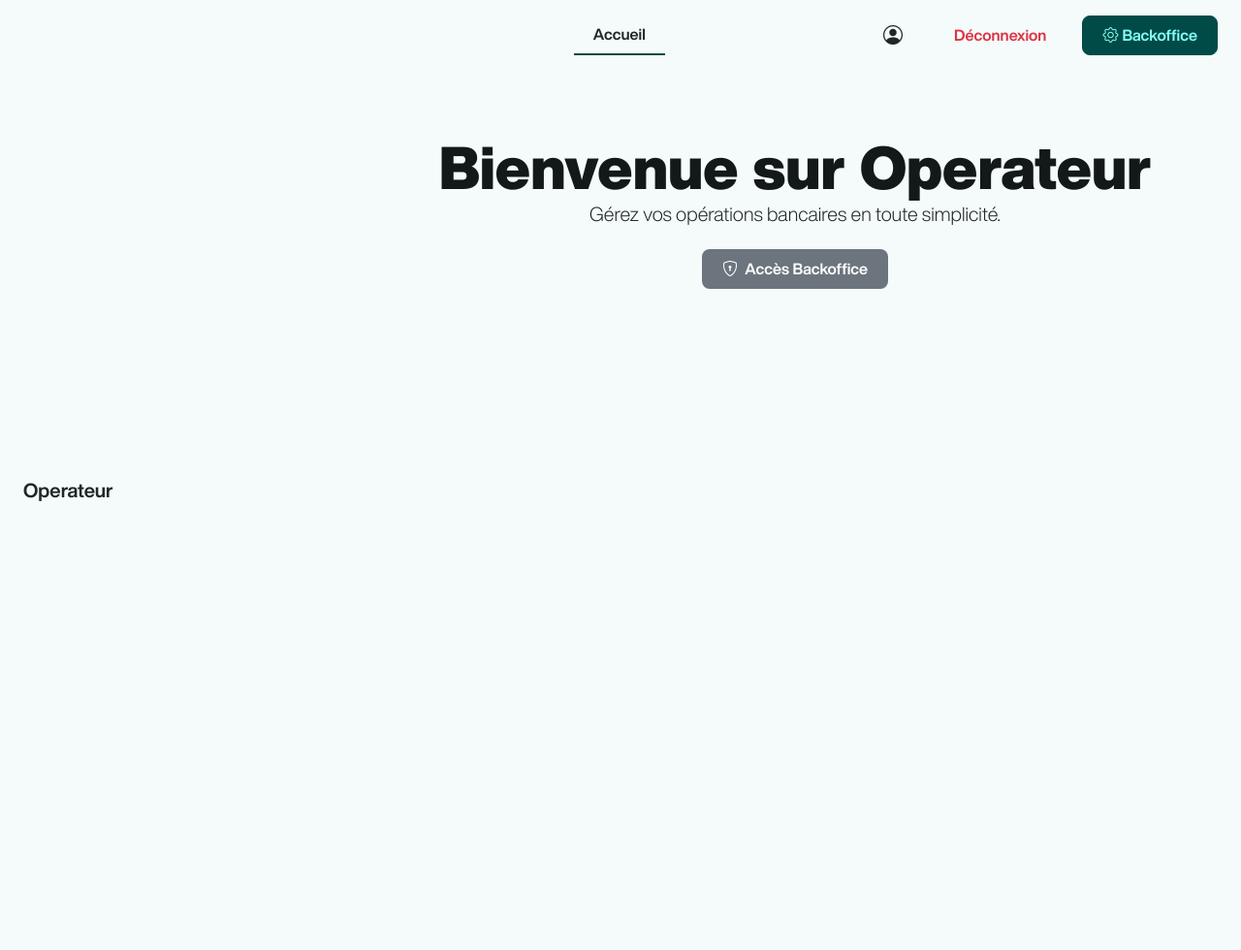
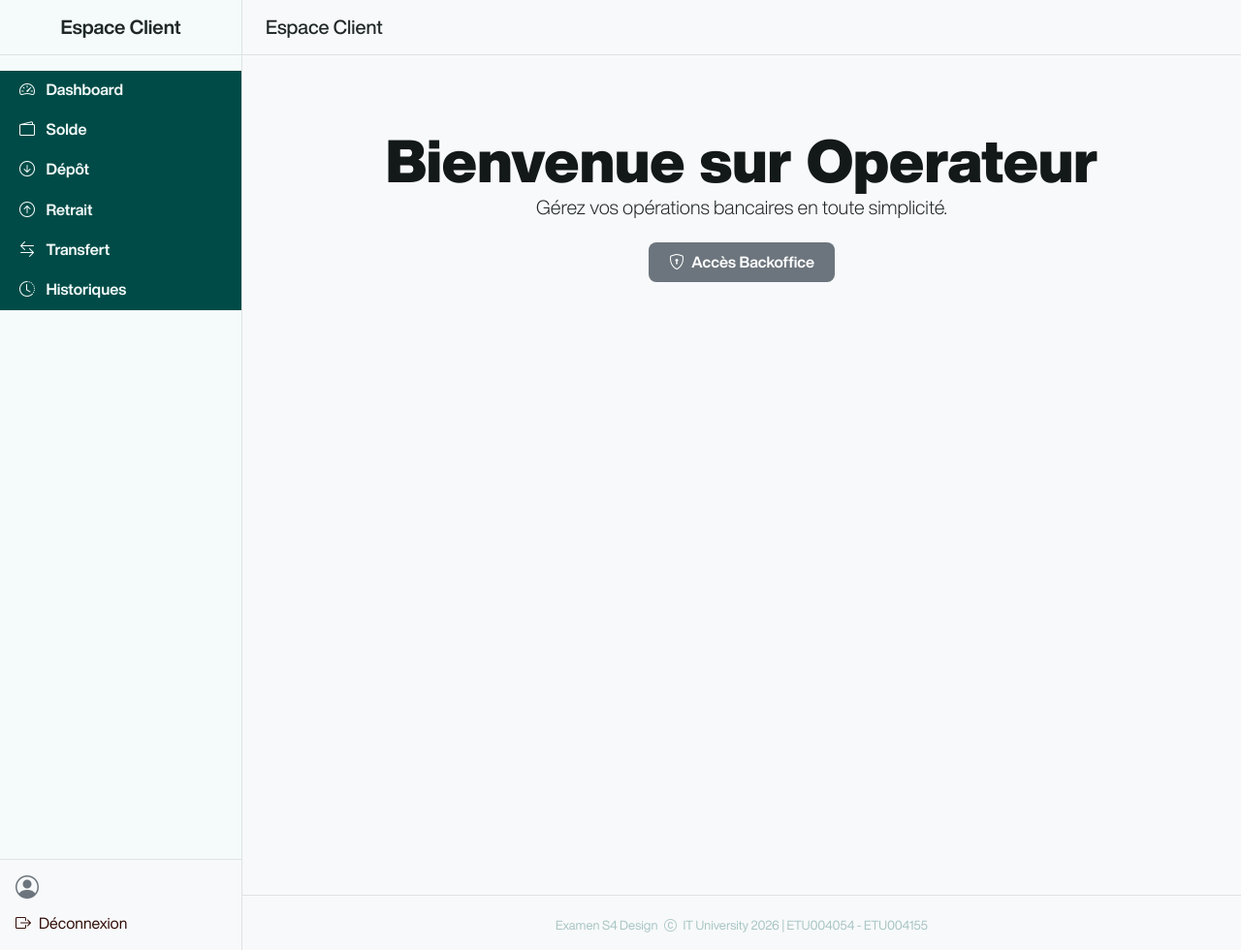
Before and after one commit to Dahimatsu/Projet-Final-S4, a CodeIgniter 4 app: the page made by app/Views/accueil.php in a window 1280 px wide. Shown: the whole page at 97% size. Run offline with PHP 8.4 and a stand-in for CodeIgniter, Linux system fonts and the light colour scheme; the template is opened without the code that fills it, so the values that code supplies are empty; some libraries are stand-ins or nearby versions.

Commit message:
Client update

```diff
--- a/app/Controllers/OperationController.php
+++ b/app/Controllers/OperationController.php
@@ -29,7 +29,7 @@ class OperationController extends BaseController
         if (!$client) {
             return redirect()->to('/client/login');
         }
-        $id_client = $client['id'];
+        $id_client = $client['id_client'];
 
         $data = [
             'id_client'           => $id_client,
@@ -58,7 +58,7 @@ class OperationController extends BaseController
         if (!$client) {
             return redirect()->to('/client/login');
         }
-        $id_client = $client['id'];
+        $id_client = $client['id_client'];
 
         $soldeModel = new SoldeCompteModel();
         $soldeRecord = $soldeModel->where('id_client', $id_client)->first();
@@ -112,7 +112,7 @@ class OperationController extends BaseController
         if (!$client) {
             return redirect()->to('/client/login');
         }
-        $id_client = $client['id'];
+        $id_client = $client['id_client'];
 
         // Empêcher de s'envoyer de l'argent à soi-même (optionnel mais recommandé)
         if ($client['numero_telephone'] === $numeroDestinataire) {
--- a/app/Views/front-office/login.php
+++ b/app/Views/front-office/login.php
@@ -22,7 +22,7 @@
                         <h4 class="text-center mb-4">Se connecter</h4>
 
                         <?php if (session()->getFlashdata('notExist')){ ?>
-                            <div class="alert alert-primary mb-3">
+                            <div class="alert alert-success mb-3">
                                 <?= session()->getFlashdata('notExist') ?>
                             </div>
                             <form action="<?= base_url('client/login/firstAuthenticate') ?>" method="post">
--- a/app/Views/layout-client.php
+++ b/app/Views/layout-client.php
@@ -1,6 +1,11 @@
 <?php
 $navlinks = [
-    ['url' => '/', 'label' => 'Accueil'],
+    ['url' => '/client/dashboard', 'label' => 'Dashboard', 'icon' => 'bi-speedometer2'],
+    ['url' => '/client/solde', 'label' => 'Solde', 'icon' => 'bi-wallet2'],
+    ['url' => '/client/depot', 'label' => 'Dépôt', 'icon' => 'bi-arrow-down-circle'],
+    ['url' => '/client/retrait', 'label' => 'Retrait', 'icon' => 'bi-arrow-up-circle'],
+    ['url' => '/client/transfert', 'label' => 'Transfert', 'icon' => 'bi-arrow-left-right'],
+    ['url' => '/client/historiques', 'label' => 'Historiques', 'icon' => 'bi-clock-history'],
 ];
 ?>
 
@@ -10,92 +15,112 @@ $navlinks = [
 <head>
     <meta charset="UTF-8">
     <meta name="viewport" content="width=device-width, initial-scale=1">
-    <title><?= $this->renderSection('title') ?> · Examen</title>
+    <title><?= $this->renderSection('title') ?> · Client</title>
 
     <link rel="stylesheet" href="<?= base_url('assets/vendor/bootstrap/css/bootstrap.min.css') ?>">
     <link rel="stylesheet" href="<?= base_url('assets/vendor/bootstrap/icons/bootstrap-icons.min.css') ?>">
-
     <link rel="stylesheet" href="<?= base_url('assets/css/style.css') ?>">
 
     <script src="<?= base_url('assets/vendor/bootstrap/js/bootstrap.bundle.min.js') ?>" defer></script>
 </head>
 
-<body class="d-flex flex-column">
+<body class="d-flex">
 
-<header class="fixed-top w-100 px-4 py-3 d-flex align-items-center">
+    <!-- Sidebar -->
+    <nav class="admin-sidebar d-none d-lg-flex flex-column">
 
-    <div class="logo">
-        <a href="/" class="text-decoration-none text-reset">
-            <strong>Operateur</strong>
-        </a>
+        <div class="p-3 text-center border-bottom">
+            <strong>Espace Client</strong>
         </div>
 
-    <button class="btn d-lg-none ms-auto" type="button" data-bs-toggle="offcanvas" data-bs-target="#menuOffcanvas">
-        <i class="bi bi-list fs-3"></i>
-    </button>
+        <ul class="nav flex-column mt-3">
+            <?php foreach ($navlinks as $link): ?>
+                <?php $active = url_is(trim($link['url'], '/')) ? 'active' : ''; ?>
 
-    <div class="offcanvas-lg offcanvas-end flex-grow-1" tabindex="-1" id="menuOffcanvas">
+                <li>
+                    <a href="<?= base_url($link['url']) ?>" class="nav-link <?= $active ?>">
+                        <i class="bi <?= $link['icon'] ?> me-2"></i>
+                        <?= esc($link['label']) ?>
+                    </a>
+                </li>
 
-        <div class="offcanvas-header d-lg-none p-4">
-            <h5 class="offcanvas-title">Menu</h5>
-            <button type="button" class="btn-close" data-bs-dismiss="offcanvas" data-bs-target="#menuOffcanvas" aria-label="Close"></button>
+            <?php endforeach; ?>
+        </ul>
+
+        <div class="mt-auto border-top bg-light p-3">
+
+            <div class="d-flex align-items-center mb-3">
+                <i class="bi bi-person-circle fs-4 me-2 text-secondary"></i>
+
+                <div>
+                    <div class="fw-bold">
+                        <?= esc(session()->get('prenom')) ?>
                     </div>
 
-        <div class="offcanvas-body d-flex flex-column flex-lg-row align-items-lg-center">
+                    <small class="text-muted">
+                        <?= esc(session()->get('numero_telephone')) ?>
+                    </small>
+                </div>
+            </div>
 
-            <nav class="d-flex flex-column flex-lg-row gap-4 mx-lg-auto">
-                <?php foreach ($navlinks as $link) { ?>
-                        <?php $activeClass = url_is($link['url']) ? 'active' : ''; ?>
-                        <a href="<?= base_url($link['url']) ?>" class="nav-link <?= $activeClass ?>">
-                            <?= esc($link['label']) ?>
+            <a href="<?= base_url('client/logout') ?>"
+                class="nav-link text-danger p-0 d-flex align-items-center">
+
+                <i class="bi bi-box-arrow-right me-2"></i>
+                Déconnexion
+
             </a>
-                    <?php } ?>
+
+        </div>
+
     </nav>
 
-                <!-- Dans le header, remplace le div des boutons par ceci -->
-                <div class="d-flex flex-column flex-lg-row gap-3 align-items-lg-center mt-auto mt-lg-0">
-                    <?php if (session()->get('client_logged_in')): ?>
-                        <span class="navbar-text me-3">
-                            <i class="bi bi-person-circle"></i>
-                            <?= esc(session()->get('nom_client')) ?>
-                        </span>
-                        <a href="/client/logout" class="btn btn-outline-danger">Déconnexion</a>
-                    <?php else: ?>
-                        <a href="/client/login" class="btn btn-outline-primary">
-                            <i class="bi bi-box-arrow-in-right me-1"></i>Connexion Client
-                        </a>
+    <!-- Contenu -->
+    <div class="flex-grow-1 d-flex flex-column bg-light">
+
+        <header class="px-4 py-3 border-bottom d-flex align-items-center">
+
+            <h5 class="mb-0">
+                Espace Client
+            </h5>
+
+        </header>
+
+        <main class="container-fluid p-4">
+
+            <?php if (session()->getFlashdata('error')): ?>
+
+                <div class="alert alert-danger">
+                    <i class="bi bi-exclamation-triangle-fill me-2"></i>
+                    <?= esc(session()->getFlashdata('error')) ?>
+                </div>
+
             <?php endif; ?>
 
-                    <a href="/admin/login" class="btn btn-primary">
-                        <i class="bi bi-gear me-1"></i>Backoffice
-                    </a>
+            <?php if (session()->getFlashdata('message')): ?>
+
+                <div class="alert alert-success">
+                    <i class="bi bi-check-circle-fill me-2"></i>
+                    <?= esc(session()->getFlashdata('message')) ?>
                 </div>
 
-            </div>
-        </div>
-    </header>
-
-    <main class="container flex-grow-1 py-5" style="min-height: 100dvh; margin-top: 40px;">
-
-        <?php if (session()->getFlashdata('error')) { ?>
-            <div class="alert alert-danger mt-4">
-                <i class="bi bi-exclamation-triangle-fill me-2"></i><?= esc(session()->getFlashdata('error')) ?>
-            </div>
-        <?php } ?>
-
-        <?php if (session()->getFlashdata('message')) { ?>
-            <div class="alert alert-success mt-4">
-                <i class="bi bi-check-circle-fill me-2"></i><?= esc(session()->getFlashdata('message')) ?>
-            </div>
-        <?php } ?>
+            <?php endif; ?>
 
             <?= $this->renderSection('content') ?>
 
         </main>
 
-    <footer class="py-3 mt-4 text-center">
-    <small>Examen S4 Design <i class="bi bi-c-circle me-1 ms-1"></i>IT University 2026 | ETU00<strong>4054</strong> - ETU00<strong>4155</strong></small>
+        <footer class="py-3 text-center border-top mt-auto">
+            <small>
+                Examen S4 Design
+                <i class="bi bi-c-circle mx-1"></i>
+                IT University 2026 |
+                ETU004054 - ETU004155
+            </small>
         </footer>
+
+    </div>
+
 </body>
 
 </html>
```
Also changed, not shown: app/Controllers/AuthClientController.php (+1 -7 lines), writable/database/mobile_money.db, 1 other file. Lines whose indentation alone changed are shown as unchanged.
